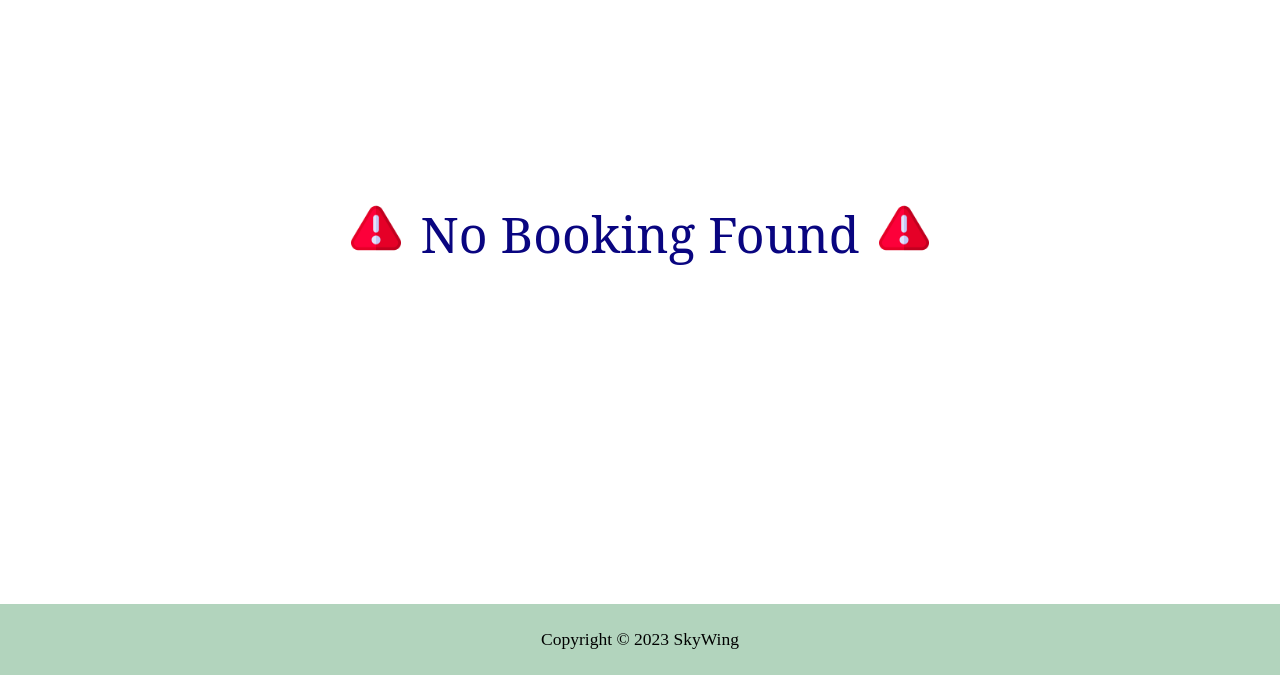
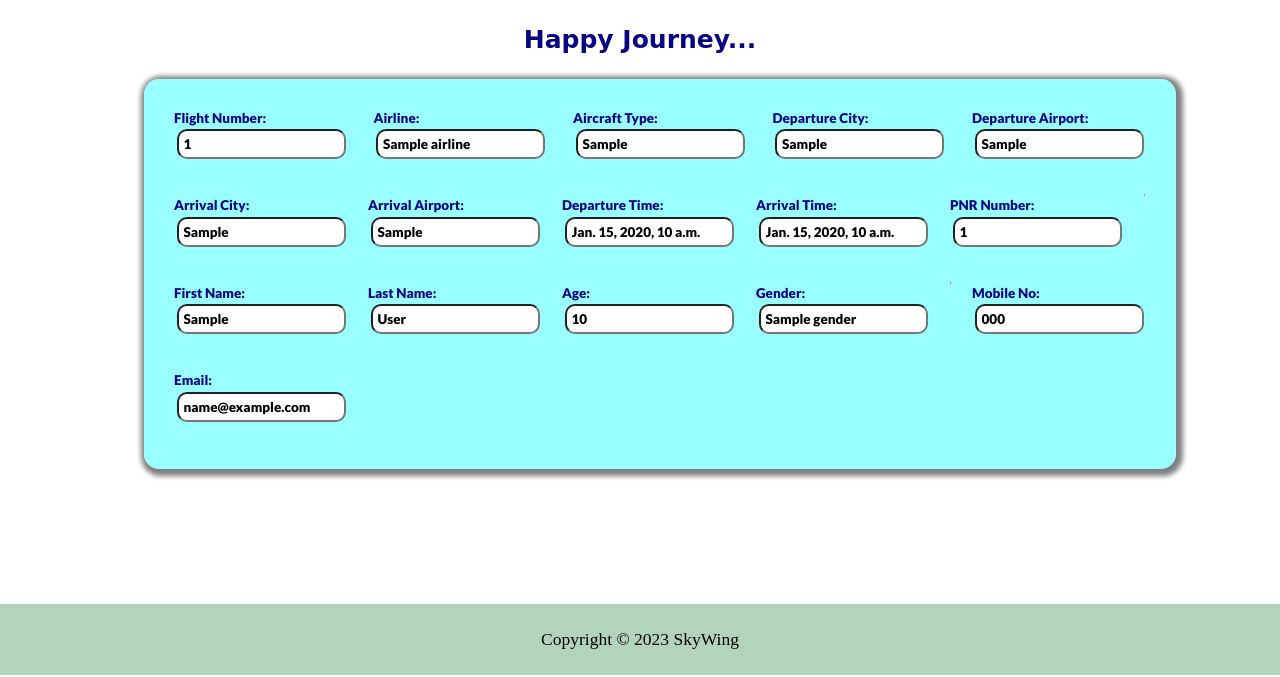
Before and after one commit to karthik-n-hebbar/FS-Mini-Project, a Django app: template fs_mini_project/templates/my_bookings.html in a window 1280 px wide. Shown: the part 123-800 px from the top of the page. Run offline with Django 4.2, Linux system fonts and the light colour scheme; the template is opened without the code that fills it: most values are stand-ins (such as "Sample title", 1, 10 or a date in 2020).

Commit message:
my_booking error solved

```diff
--- a/fs_mini_project/skywing/urls.py
+++ b/fs_mini_project/skywing/urls.py
@@ -11,5 +11,6 @@
     path('flights', views.flights, name='flights'),
     path('process_booking', views.process_booking, name="process_booking"),
     path('my_booking', views.my_booking, name='my_booking'),
-    path('flight_status', views.flight_status, name='flight_status')
+    path('flight_status', views.flight_status, name='flight_status'),
+    path('delete_booking', views.delete_booking, name='delete_booking')
 ]
--- a/fs_mini_project/static/booking.txt
+++ b/fs_mini_project/static/booking.txt
@@ -1 +1,2 @@
-6E2727|IndiGo|Airbus A320|Mumbai|BOM|Jaipur|JAI|11:45 AM|02:15 PM|9820864657|Karthik|N H|20|male|9480991190|karthiknh125@gmail.com
+AI101|Air India|Boeing 747|Mumbai|BOM|Delhi|DEL|09:00 AM|11:30 AM|3854316117|Shreyas|M|20|male|8642152431|shreyas@gmail.com
+9W3737|Jet Airways|Boeing 777|Mumbai|BOM|Hyderabad|HYD|07:15 PM|09:30 PM|3220484672|Shravan|Karthik|21|male|9723401564|shravan@gmail.com
--- a/fs_mini_project/static/css/home.css
+++ b/fs_mini_project/static/css/home.css
@@ -40,7 +40,8 @@
 }
 
 .tab-container .button-container button {
-    width: 33.33%;
+    /* width: 33.33%;*/
+    width: 50%;
     height: 100%;
     float: left;
     border: none;
@@ -94,7 +95,7 @@
     display: flex;
     margin: 10px;
     padding: 5px;
-    justify-content:space-between;;
+    justify-content:space-around;;
 }
 
 .flight-title,
--- a/fs_mini_project/static/css/my_bookings.css
+++ b/fs_mini_project/static/css/my_bookings.css
@@ -5,7 +5,7 @@
     height: 350px;
     padding: 20px;
     margin-left: 10%;
-    margin-top: 90px;
+    margin-top: 25px;
     box-shadow: 2px 2px 5px 5px rgba(0, 0, 0, 0.5);
     display: flex;
     flex-wrap: wrap;
@@ -42,11 +42,11 @@
     background-color: #0E2954;
 }
 
-p {
+/* p {
     margin: 5px;
     font-family: 'Noto Serif', serif;
     color: #090580;
-}
+} */
 
 #no_booking {
     font-size: 50px;
@@ -62,3 +62,18 @@
     height: 50px;
     margin: 0 20px;
 }
+
+.title-my-bookings {
+    font-size: 25px;
+    font-family: 'Lobster', cursive;
+    font-weight: bold;
+    color: #090580;
+}
+
+#delete_form {
+    width: 100%;
+    height: auto;
+    align-items: center;
+    margin-top: 15px;
+    color: #090580;
+}
--- a/fs_mini_project/templates/my_bookings.html
+++ b/fs_mini_project/templates/my_bookings.html
@@ -14,9 +14,9 @@
 
 {% block body %}
 
-{% if context %}
-
-<center><p class="title-my-bookings">Happy Journey...</p></center>
+<center>
+    <p class="title-my-bookings">Happy Journey...</p>
+</center>
 <div class="my-booking-container">
     <div>
         <label for="flight_number">Flight Number:</label>
@@ -85,11 +85,10 @@
         <input type="text" name="email" id="email" value="{{ email }}" readonly>
     </div>
 </div>
+<!-- <form method="post" action="{% url 'delete_booking' %}" id="delete_form">
+    {% csrf_token %}
+    <input type="hidden" name="pnr" value="{{ pnr_number }}">
+    <button type="submit">Delete Booking</button>
+</form> -->
 
-{% else %}
-<div id="no_booking">
-    <p><span><img src="{% static 'images/warning.png' %}" alt="" id="warning_logo"></span>No Booking Found<span><img src="{% static 'images/warning.png' %}" alt="" id="warning_logo"></span></p>
-  </div>
-
-{% endif %}
 {% endblock %}
```
Also changed, not shown: fs_mini_project/skywing/views.py (+36 -5 lines), fs_mini_project/templates/booking.html (+6 -6 lines), fs_mini_project/templates/home.html (+13 -18 lines).
